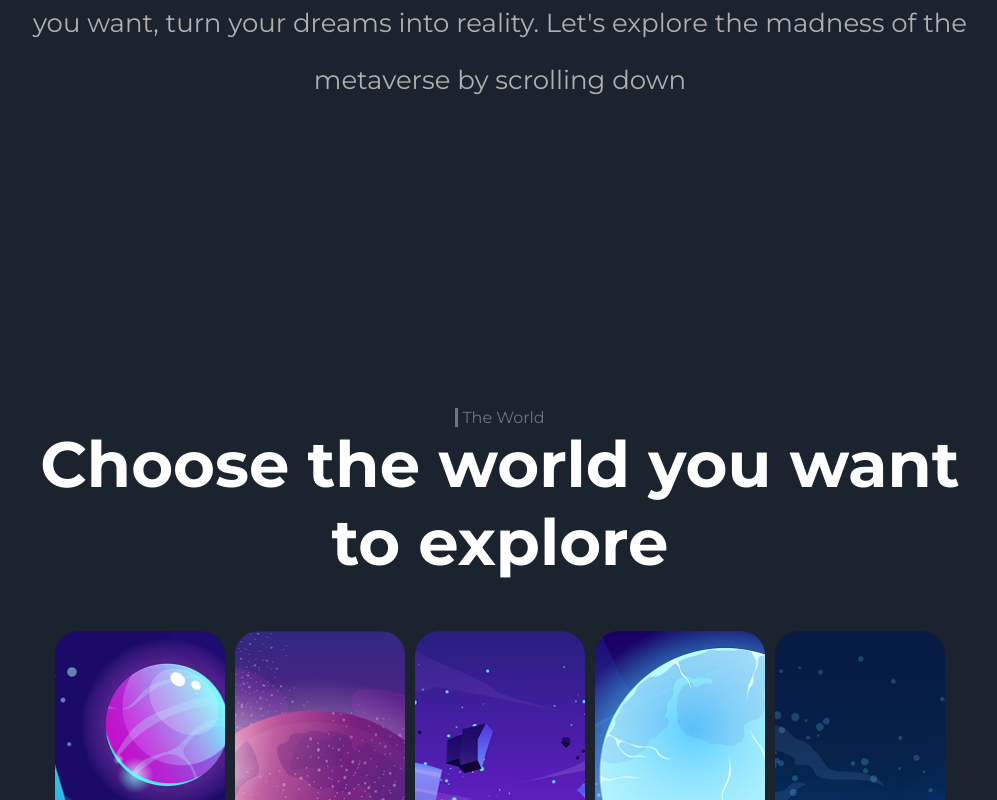
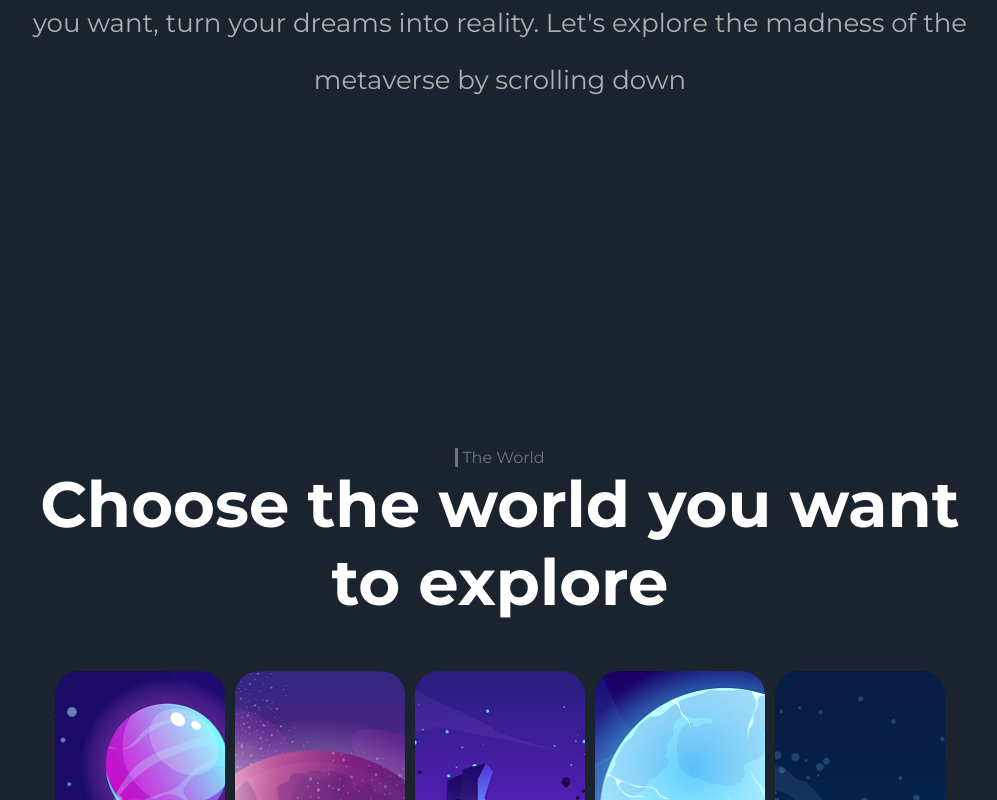
Before and after one commit to ew1tt058/Metaverse-Madness, a website: page index.html in a window 1280 px wide. Shown: the part 1940-2740 px from the top of the page, without its empty margins (140-1137 px from the left). Drawn offline with Linux system fonts and the light colour scheme.

Commit message:
fexid bugs

```diff
--- a/styles/_cards.scss
+++ b/styles/_cards.scss
@@ -5,7 +5,7 @@
 .cards {
     width: 100%;
     height: 100%;
-    padding: 280px 0 0 0;
+    padding: 320px 0 0 0;
 
     &-title {
         @include m.d-flex(center, center, nowrap, column, 0, 0);
```
Also changed, not shown: dist/index.css.
